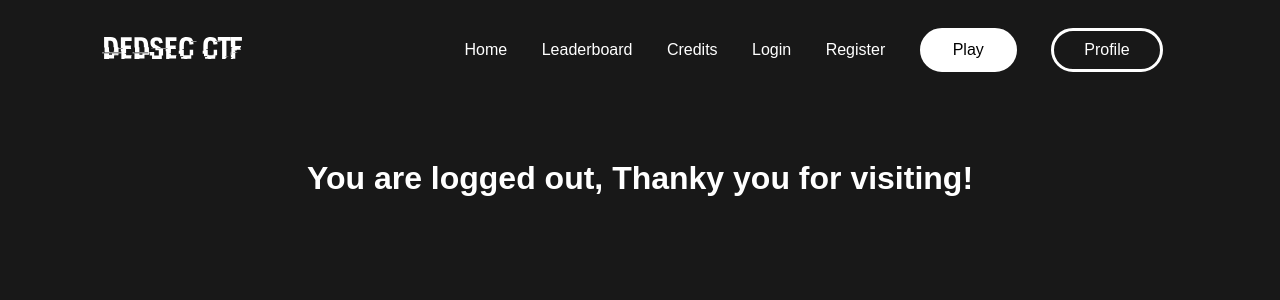
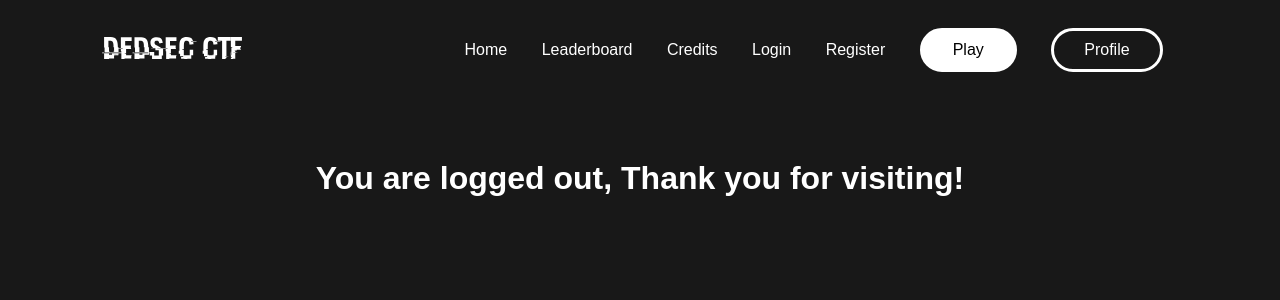
Before and after one commit to HichamAl/Pad-project-Team-B, a Django app: page /signed-out/ in a window 1280 px wide. Shown: the top 300 px of the page. Run offline with Django 4.2, Linux system fonts and the light colour scheme.

Commit message:
spelling verbeterd signed out

```diff
--- a/Django/pad/register/templates/registration/signed_out.html
+++ b/Django/pad/register/templates/registration/signed_out.html
@@ -35,5 +35,5 @@
         </nav>
     </div>
     {% endif %}
-        <h1>You are logged out, Thanky you for visiting!</h1>
+        <h1>You are logged out, Thank you for visiting!</h1>
     {% endblock %}
```
Also changed, not shown: Django/pad/db.sqlite3.
